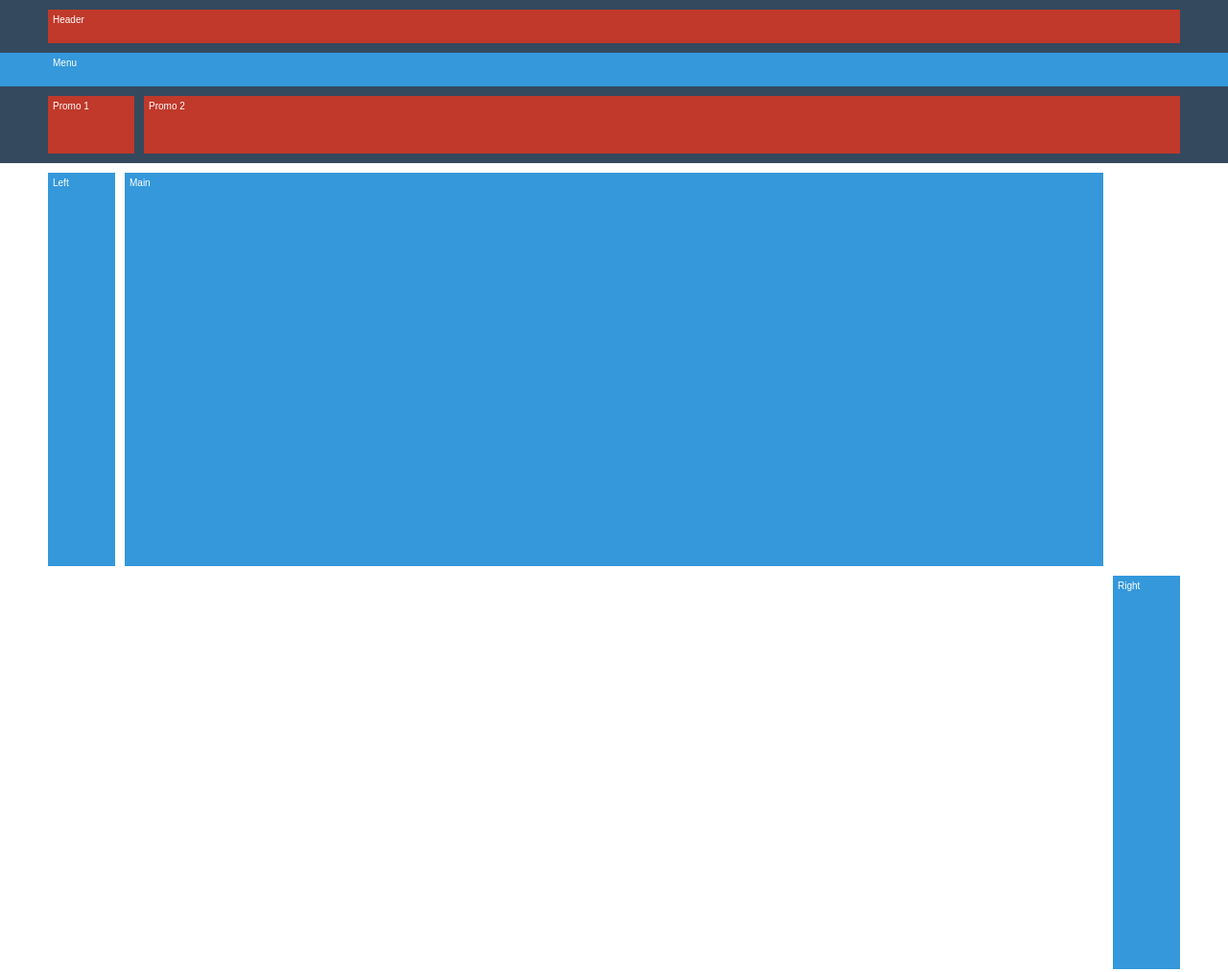
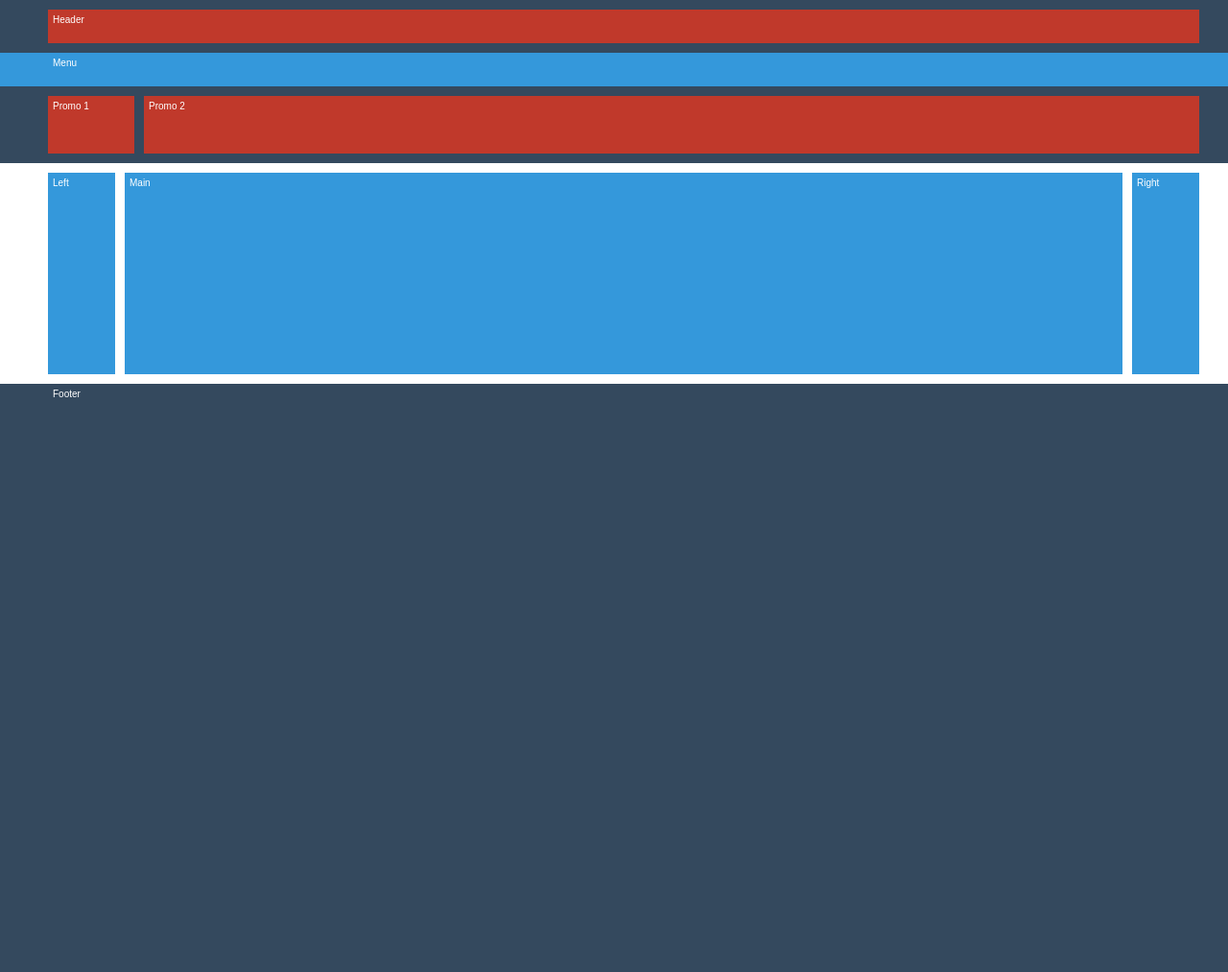
Before and after one commit to Ittisha/learn_javascript, a plain HTML site: page index.html in a window 1280 px wide. Shown: the top 1013 px of the page at 96% size. After the commit the page ends 800 px from the top, so only its background shows below. Drawn offline with Linux system fonts and the light colour scheme.

Commit message:
fixed the problem with right-column

```diff
--- a/css/style_float.css
+++ b/css/style_float.css
@@ -14,7 +14,7 @@ body{
 .layout-positioner{
 
     margin-left:50px;
-    margin-right:50px;
+    margin-right:30px;
 
 }
 .layout-positioner:first-child {
@@ -39,11 +39,10 @@ body{
     padding: 5px;
 }
 .menu{
-    margin-bottom: 10px;
-    min-height:30px;
+     min-height:30px;
 }
 .column{
-    min-height: 400px;
+    min-height: 200px;
 }
 .promo1{
     float:left;
@@ -59,8 +58,8 @@ body{
     float: left;
 }
 .right-column{
-    float: right;
     width:60px;
+    float:right;
 }
 .main-column{
     margin-left: 80px;
--- a/index.html
+++ b/index.html
@@ -14,11 +14,11 @@
     <div class="promo promo1">Promo 1</div>
     <div class="promo promo2">Promo 2</div>
 </div>
-<div class=" whiteback">
+<div class="whiteback">
     <div class="layout-positioner clearfix">
         <div class="column left-column">Left</div>
+        <div class="column right-column">Right</div>
         <div class="column main-column">Main</div>
-        <div class="column right-column">Right</div>
     </div>
 </div>
 <div class="footer long-line">Footer</div>
```
